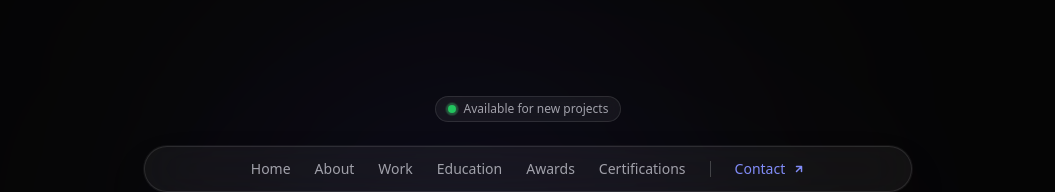
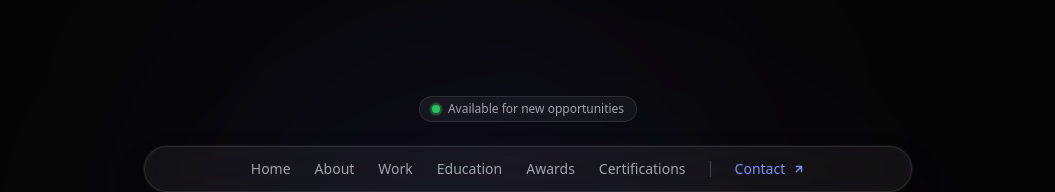
Before and after one commit to jainil237/jainil-portfolio, an Angular app: page / in a window 1280 px wide. Shown: the top 192 px of the page, without its empty margins (112-1167 px from the left). Built offline with nearby package versions, Linux system fonts and the light colour scheme.

Commit message:
Heading text change

```diff
--- a/src/app/app.html
+++ b/src/app/app.html
@@ -23,7 +23,7 @@
           ></span>
           <span class="relative inline-flex rounded-full h-2 w-2 bg-green-500"></span>
         </span>
-        Available for new projects
+        Available for new opportunities
       </div>
 
       <!-- Navigation (Glass Pill) -->
```
